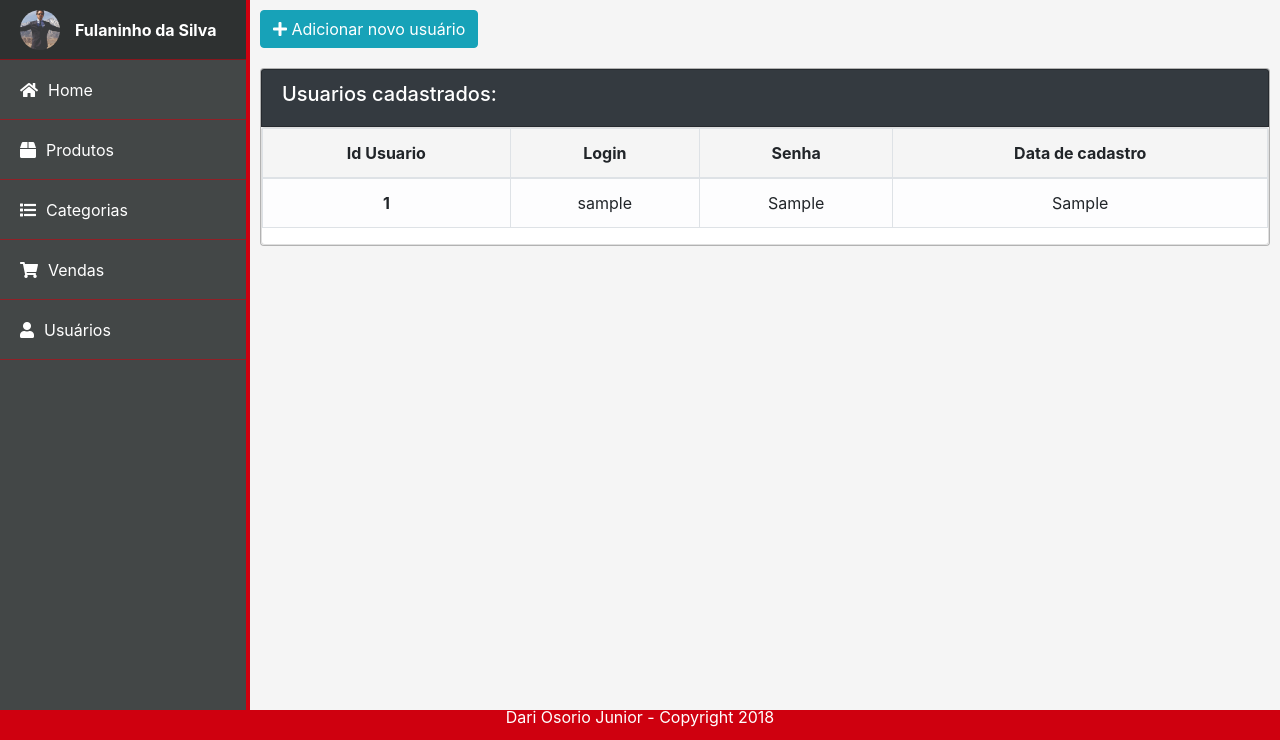
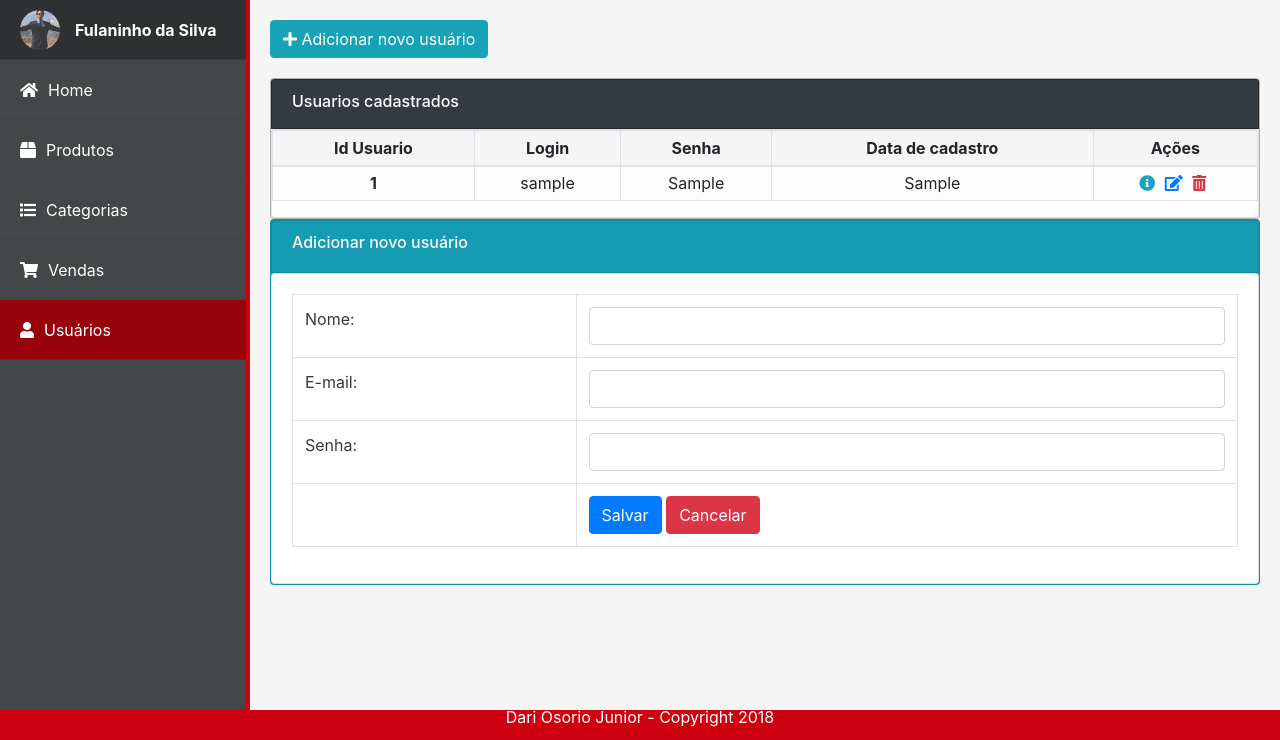
Before and after one commit to juniorosorio47/onloja, a PHP site: page /usuarios.php in a window 1280 px wide. Shown: the part 60-800 px from the top of the page. Run offline with PHP 8.4, Linux system fonts and the light colour scheme; tables that the repository leaves empty or names only in its code hold one stand-in row (values such as "Sample post"); some libraries are stand-ins or nearby versions.

Commit message:
Finalizando o padrão das paginas

```diff
--- a/usuarios.php
+++ b/usuarios.php
@@ -6,22 +6,69 @@ $consulta = "SELECT * FROM tb_usuarios";
 
 $conn = $mysqli->query($consulta) or die($mysqli->error);
 ?>
+<style>
+    #acoes{
+        padding-right:0;
+        padding-left:0;
+    }
+    #acoes a{
+       margin-right:5px;
+    }
+    #usuarios-admin{
+        background:#97020b;
+    }
+    .input-forms{
+        width:70%;
+    }
+    #overlay.active{
+        background: rgba(0, 0, 0, 0.7);
+        width:100%;
+        height:100%;
+        position: absolute;
+        top:0;
+        left:0;
+        right:0;
+        bottom:0;
+        pointer-events:auto;
+        transition: 1s;
+        opacity:1;
+    }
+    #overlay{
+        pointer-events:none;
+        transition: 1s;
+        opacity:0;
+    }
+    .mod.active{
+        position: absolute;
+        top: 80px;
+        left: 300px;
+        right:300px;
+        pointer-events:auto;
+        transition: 1s;
+    }
+    .mod{
+
+        transition: 1s;
+        pointer-events:none;
+    }
+</style>
 <div class="h-usuarios" style="margin-bottom:20px;">
     <button id="adicionar-usuario" class="btn btn-info"><i class="fa fa-plus"></i> Adicionar novo usuário</button>
 </div>
 
 <div class="lista-usuarios">
     <div class="card" style=" background: whitesmoke; border: solid 1px #00000046">
-        <div class="card card-header text-white bg-dark" style="border: solid 1px #00000046;">
-            <h5>Usuarios cadastrados:</h5>
+        <div class="card card-header text-white bg-dark" style="border: solid 1px #00000046; height:50px">
+            <h6>Usuarios cadastrados</h6>
         </div>
         <div class="card card-body" style="padding:0; ">
-            <table name="tabela" class="table table-hover table-light table-bordered " style="text-align:center;">
+            <table name="tabela" class="table table-sm table-hover table-light table-bordered " style="text-align:center;">
                 <thead  style="background: whitesmoke">
                     <th>Id Usuario</th>
                     <th>Login</th>
                     <th>Senha</th>
                     <th>Data de cadastro</th>
+                    <th>Ações</th>
                 </thead>
 
                 <tbody>
@@ -31,6 +78,11 @@ $conn = $mysqli->query($consulta) or die($mysqli->error);
                         <td><?php echo $dado['deslogin']?></td>
                         <td><?php echo $dado['dessenha']?></td>
                         <td><?php echo $dado['dtcadastro']?></td>
+                        <td id="acoes">
+                            <a href="#" id="info-user"><i class="fa fa-info-circle text-info"></i></a>
+                            <a href="#" id="edit-user"><i class="fa fa-edit text-primary"></i></a>
+                            <a href="#" id="delete-user"><i class="fa fa-trash-alt text-danger"></i></a>
+                        </td>
                     </tr>
                 <?php };?>
                 </tbody>
@@ -39,4 +91,40 @@ $conn = $mysqli->query($consulta) or die($mysqli->error);
     </div>
 </div>
 
+<div id="overlay"></div>
+<div class="mod card text-light bg-info">
+    <div class="card card-header">
+        <h6>Adicionar novo usuário</h6>
+    </div>
+    <div class="card card-body">
+        <table class="table table-bordered">
+            <tbody class="text-dark">
+                <tr>
+                    <td><label for="nome">Nome:</label></td>
+                    <td class="input-forms"><input type="text" name="nome" class="form-control"></td>
+                </tr>
+                <tr>
+                    <td><label for="email">E-mail:</label></td>
+                    <td class="input-forms"><input type="email" name="email" class="form-control"></td>
+                </tr>
+                <tr>
+                    <td><label for="password">Senha:</label></td>
+                    <td class="input-forms"><input type="password" name="password" class="form-control"></td>
+                </tr>
+                <tr>
+                    <td></td>
+                    <td>
+                        <button class="btn btn-primary btn-md">Salvar</button>
+                        <button class="btn btn-danger">Cancelar</button>
+                    </td>
+                </tr>
+            </tbody>
+        </table>
+    </div>
+</div>
+
+<script>
+
+</script>
+
 <?php require_once('views/partials/footer-admin.php');?>
--- a/views/partials/css/layout.css
+++ b/views/partials/css/layout.css
@@ -178,11 +178,12 @@ html, body{
     grid-template-columns: 250px 1fr;
     grid-template-rows: 1fr;
 
+
 }
 
 .corpo-admin{
     margin: 0;
-    padding: 10px;
+    padding: 20px;
     background: whitesmoke;
     width: 100%;
     height: 100%;
--- a/views/partials/header-admin.php
+++ b/views/partials/header-admin.php
@@ -35,15 +35,15 @@
             <!--Leva à pagina das informações do adm-->
             <li style="font-weight: bold; background: #2e3131"><a href="#"><img id="user-image" src="views/partials/imagens/Sem título-1.jpg" alt="#"> Fulaninho da Silva</a></li>
             <!--Dashboard-->
-            <li><a href="#"><i class="fa fa-home"></i>Home</a></li>
+            <li id="home-admin"><a href="#"><i class="fa fa-home"></i>Home</a></li>
             <!--Listagem de produtos e editar produtos-->
-            <li><a href="#"><i class="fa fa-box"></i> Produtos</a></li>
+            <li id="produtos-admin"><a href="#"><i class="fa fa-box"></i> Produtos</a></li>
             <!--Categorias dos produtos-->
-            <li><a href="#"><i class="fa fa-list"></i> Categorias</a></li>
+            <li id="categorias-admin"><a href="#"><i class="fa fa-list"></i> Categorias</a></li>
             <!--Relatórios das vendas-->
-            <li><a href="#"><i class="fa fa-shopping-cart"></i> Vendas</a></li>
+            <li id="vendas-admin"><a href="#"><i class="fa fa-shopping-cart"></i> Vendas</a></li>
             <!--Listagem dos usuários-->
-            <li><a href="#"><i class="fa fa-user"></i> Usuários</a></li>
+            <li id="usuarios-admin"><a href=""><i class="fa fa-user"></i> Usuários</a></li>
         </ul>
     </div>
     <!--Conteúdo do site-->
```
